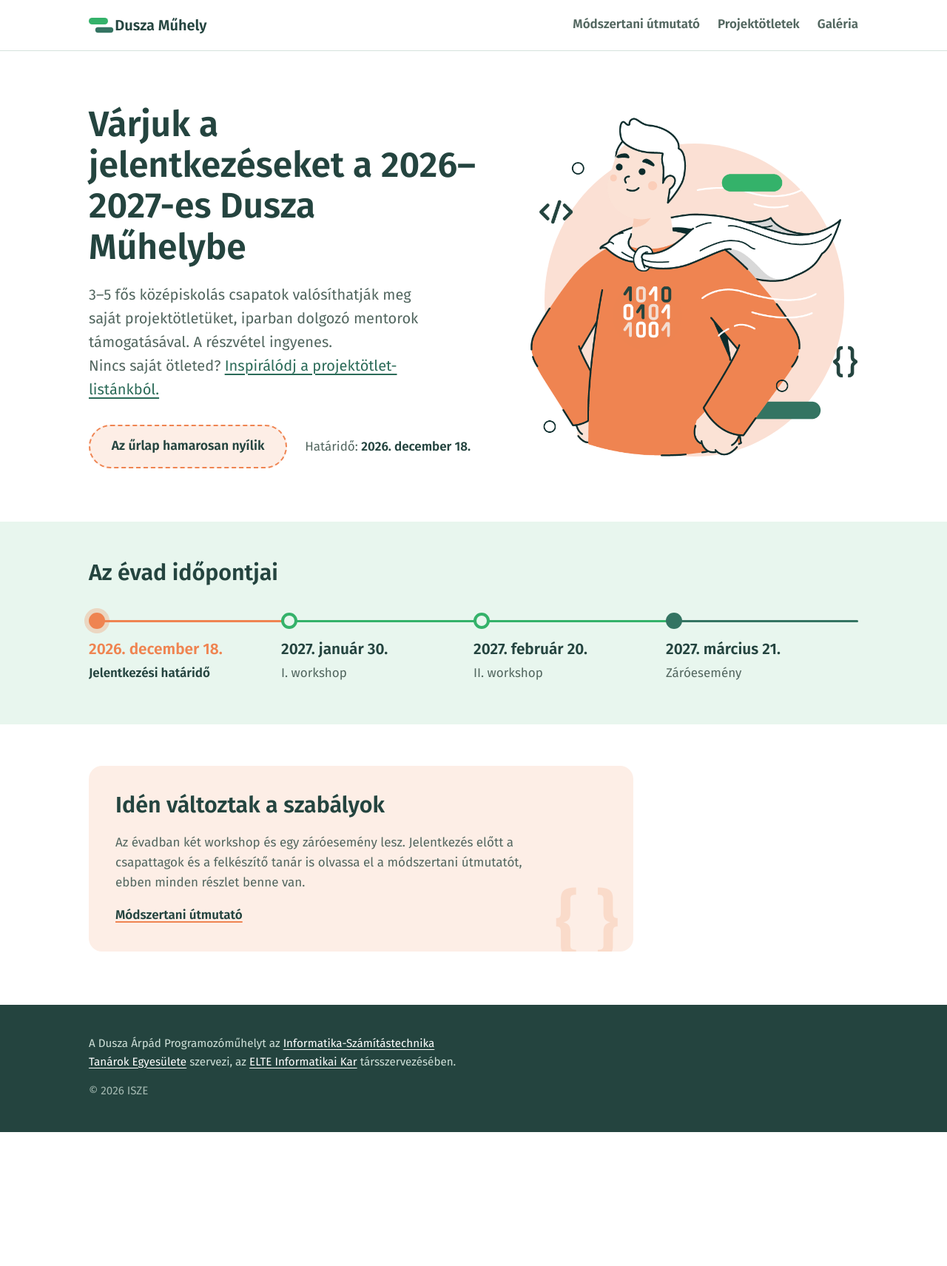
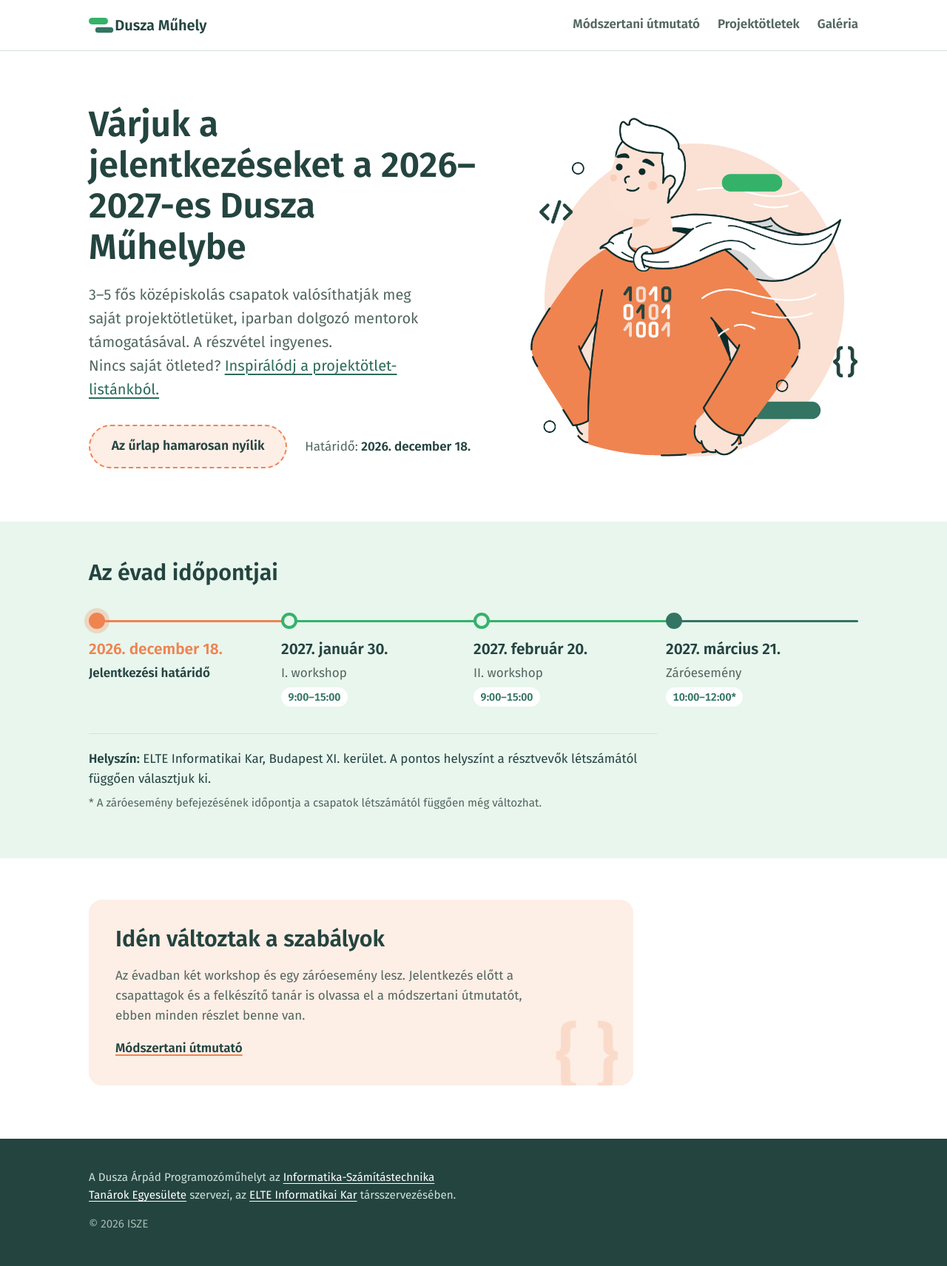
Before and after one commit to duszamuhely/duszamuhely.github.io, a Jekyll site: the page built from index.md, in a window 1280 px wide. Shown: the whole page at 74% size. Built offline with Jekyll 4.4.1, drawn with Linux system fonts in a browser that asks for light colours; before the commit the page ends 1530 px from its top, so only the background shows below that.

Commit message:
helyszin es idopont reszletek

```diff
--- a/assets/css/style.scss
+++ b/assets/css/style.scss
@@ -588,3 +588,28 @@ ul:has(> .task-list-item) {
   .toc[data-collapse] #toc-list > li > ol { display: block; }
   .toc-count { background: var(--paper); }
 }
+
+/* időpont és helyszín a főoldali idővonalon */
+.timeline span { display: block; }
+.timeline .t-time {
+  margin-top: 0.35rem;
+  display: inline-block;
+  font-size: 0.9rem;
+  font-weight: 600;
+  font-variant-numeric: tabular-nums;
+  color: var(--green-deep);
+  background: var(--paper);
+  border-radius: 99px;
+  padding: 0.1rem 0.6rem;
+}
+@media (prefers-color-scheme: dark) {
+  .timeline .t-time { color: var(--green); }
+}
+.venue {
+  margin-top: 2.25rem;
+  padding-top: 1.25rem;
+  border-top: 1px solid var(--line);
+  max-width: 48rem;
+}
+.venue p { margin: 0 0 0.4rem; }
+.venue-note { color: var(--ink-soft); font-size: 0.95rem; }
--- a/index.md
+++ b/index.md
@@ -28,10 +28,14 @@ title: Kezdőlap
     <h2 id="season-title">Az évad időpontjai</h2>
     <ol class="timeline">
       <li class="is-deadline"><time datetime="2026-12-18">2026. december 18.</time><span>Jelentkezési határidő</span></li>
-      <li><time datetime="2027-01-30">2027. január 30.</time><span>I. workshop</span></li>
-      <li><time datetime="2027-02-20">2027. február 20.</time><span>II. workshop</span></li>
-      <li class="is-final"><time datetime="2027-03-21">2027. március 21.</time><span>Záróesemény</span></li>
+      <li><time datetime="2027-01-30T09:00">2027. január 30.</time><span>I. workshop</span><span class="t-time">9:00–15:00</span></li>
+      <li><time datetime="2027-02-20T09:00">2027. február 20.</time><span>II. workshop</span><span class="t-time">9:00–15:00</span></li>
+      <li class="is-final"><time datetime="2027-03-21T10:00">2027. március 21.</time><span>Záróesemény</span><span class="t-time">10:00–12:00*</span></li>
     </ol>
+    <div class="venue">
+      <p><strong>Helyszín:</strong> ELTE Informatikai Kar, Budapest XI. kerület. A pontos helyszínt a résztvevők létszámától függően választjuk ki.</p>
+      <p class="venue-note">* A záróesemény befejezésének időpontja a csapatok létszámától függően még változhat.</p>
+    </div>
   </div>
 </section>
 
```
